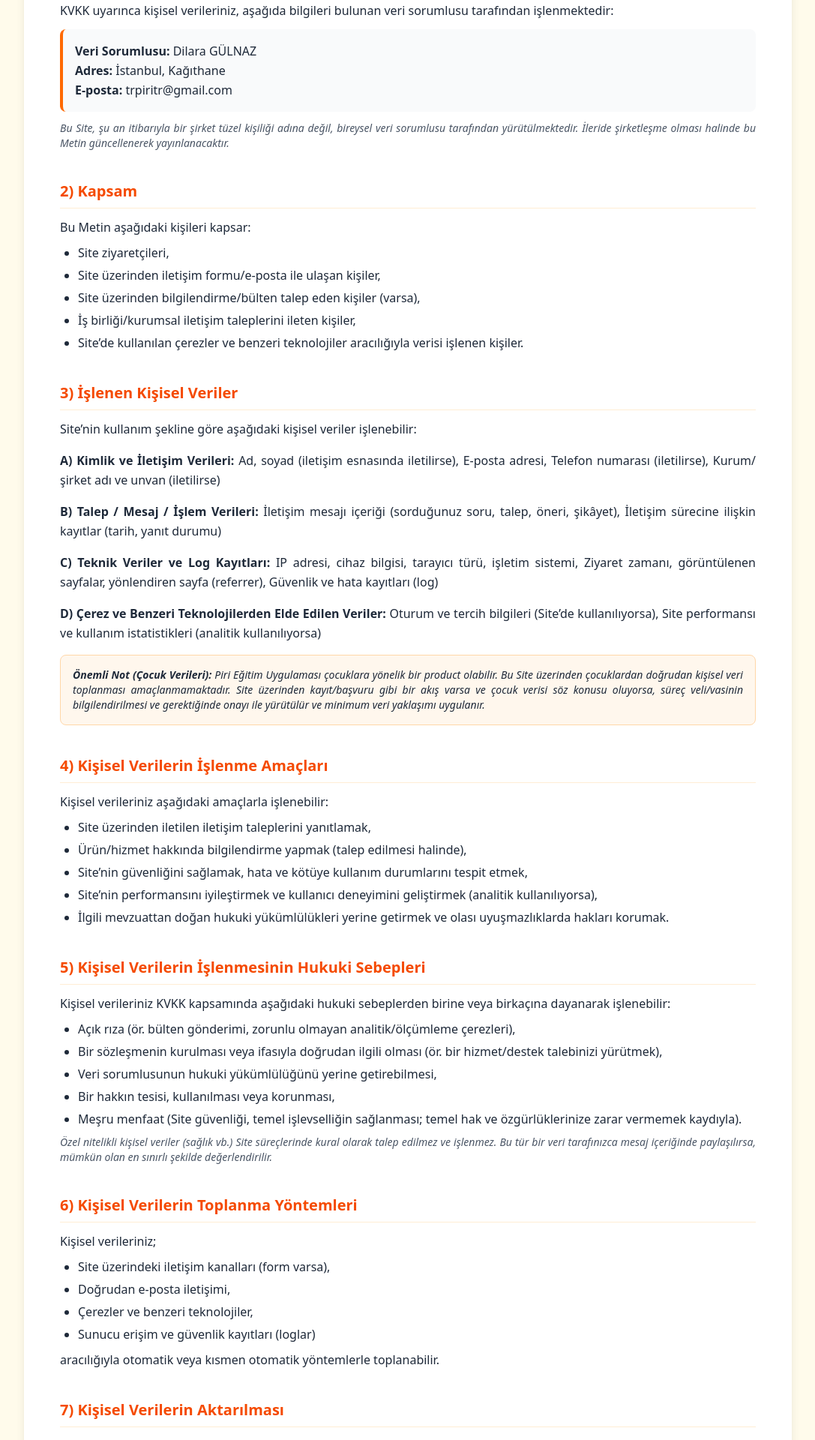
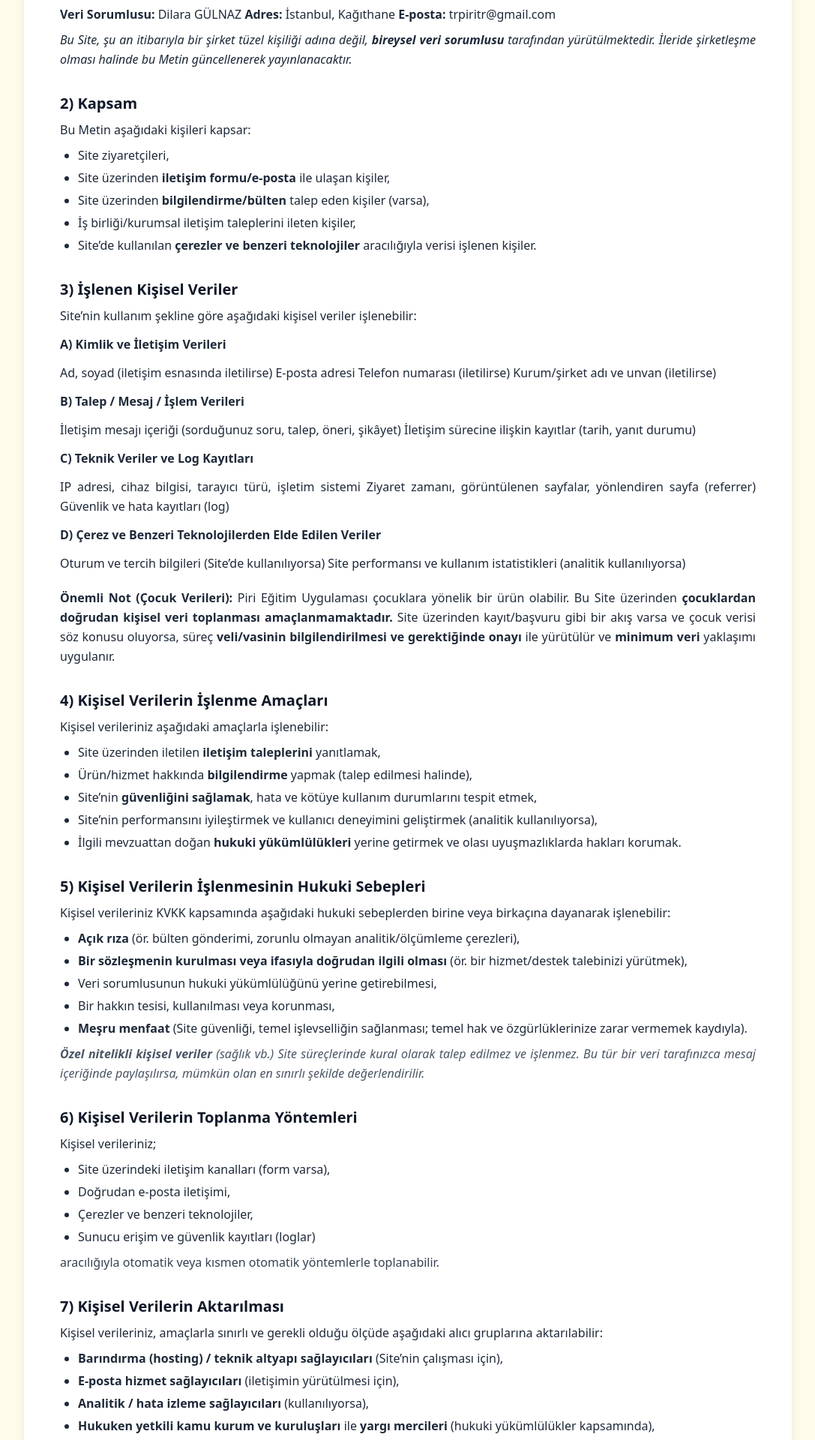
Before and after one commit to gmzseverr/piri-academy, a React (Vite) app: page /privacy in a window 1280 px wide. Shown: the part 620-2540 px from the top of the page at 75% size, without its empty margins (96-1183 px from the left). Built offline with nearby package versions, Linux system fonts and the light colour scheme; a web font is replaced by a local one.

Commit message:
privacy last

```diff
--- a/src/components/Privacy.jsx
+++ b/src/components/Privacy.jsx
@@ -18,7 +18,7 @@ const Privacy = () => {
             PİRİ EĞİTİM UYGULAMASI <br className="hidden md:block"/>
             WEB SİTESİ GİZLİLİK POLİTİKASI VE KVKK AYDINLATMA METNİ
           </h1>
-          <p className="text-gray-600 font-semibold bg-orange-100 inline-block px-4 py-1 rounded-full text-sm">
+          <p className="text-gray-600 font-semibold text-sm">
             Son Güncelleme Tarihi: 27.01.2026
           </p>
         </motion.div>
@@ -30,82 +30,89 @@ const Privacy = () => {
           animate={{ opacity: 1 }}
           transition={{ delay: 0.3 }}
         >
-          <p className="mb-8 font-medium">
+          <p className="mb-6">
             Bu Gizlilik Politikası ve Kişisel Verilerin Korunması Hakkında Aydınlatma Metni (“Metin”), <strong>Piri Eğitim Uygulaması</strong> ile ilgili bilgilendirme yapılan web sitesini (“Site”) ziyaret eden, Site üzerinden iletişime geçen veya Site’de sunulan hizmetlerden yararlanan kişilerin kişisel verilerinin işlenmesine ilişkin esasları açıklar. Metin, <strong>6698 sayılı Kişisel Verilerin Korunması Kanunu (“KVKK”)</strong> ve ilgili mevzuata uygun olarak hazırlanmıştır.
           </p>
 
-          <div className="space-y-10">
-
-            {/* 1. Veri Sorumlusu */}
+          <div className="space-y-8">
+            {/* 1 */}
             <section>
-              <h2 className="text-xl font-bold text-orange-600 mb-3 border-b border-orange-100 pb-2">1) Veri Sorumlusu</h2>
+              <h2 className="text-xl font-bold text-gray-900 mb-2">1) Veri Sorumlusu</h2>
               <p>KVKK uyarınca kişisel verileriniz, aşağıda bilgileri bulunan veri sorumlusu tarafından işlenmektedir:</p>
-              <div className="mt-3 bg-gray-50 p-4 rounded-lg border-l-4 border-orange-500">
-                <p><strong>Veri Sorumlusu:</strong> Dilara GÜLNAZ</p>
-                <p><strong>Adres:</strong> İstanbul, Kağıthane</p>
-                <p><strong>E-posta:</strong> trpiritr@gmail.com</p>
-              </div>
-              <p className="mt-3 text-sm italic text-gray-600">Bu Site, şu an itibarıyla bir şirket tüzel kişiliği adına değil, bireysel veri sorumlusu tarafından yürütülmektedir. İleride şirketleşme olması halinde bu Metin güncellenerek yayınlanacaktır.</p>
+              <p className="mt-2">
+                <strong>Veri Sorumlusu:</strong> Dilara GÜLNAZ <strong>Adres:</strong> İstanbul, Kağıthane <strong>E-posta:</strong> trpiritr@gmail.com
+              </p>
+              <p className="mt-2 italic">
+                Bu Site, şu an itibarıyla bir şirket tüzel kişiliği adına değil, <strong>bireysel veri sorumlusu</strong> tarafından yürütülmektedir. İleride şirketleşme olması halinde bu Metin güncellenerek yayınlanacaktır.
+              </p>
             </section>
 
-            {/* 2. Kapsam */}
+            {/* 2 */}
             <section>
-              <h2 className="text-xl font-bold text-orange-600 mb-3 border-b border-orange-100 pb-2">2) Kapsam</h2>
+              <h2 className="text-xl font-bold text-gray-900 mb-2">2) Kapsam</h2>
               <p>Bu Metin aşağıdaki kişileri kapsar:</p>
               <ul className="list-disc ml-6 mt-2 space-y-1">
                 <li>Site ziyaretçileri,</li>
-                <li>Site üzerinden iletişim formu/e-posta ile ulaşan kişiler,</li>
-                <li>Site üzerinden bilgilendirme/bülten talep eden kişiler (varsa),</li>
+                <li>Site üzerinden <strong>iletişim formu/e-posta</strong> ile ulaşan kişiler,</li>
+                <li>Site üzerinden <strong>bilgilendirme/bülten</strong> talep eden kişiler (varsa),</li>
                 <li>İş birliği/kurumsal iletişim taleplerini ileten kişiler,</li>
-                <li>Site’de kullanılan çerezler ve benzeri teknolojiler aracılığıyla verisi işlenen kişiler.</li>
+                <li>Site’de kullanılan <strong>çerezler ve benzeri teknolojiler</strong> aracılığıyla verisi işlenen kişiler.</li>
               </ul>
             </section>
 
-            {/* 3. İşlenen Kişisel Veriler */}
+            {/* 3 */}
             <section>
-              <h2 className="text-xl font-bold text-orange-600 mb-3 border-b border-orange-100 pb-2">3) İşlenen Kişisel Veriler</h2>
+              <h2 className="text-xl font-bold text-gray-900 mb-2">3) İşlenen Kişisel Veriler</h2>
               <p>Site’nin kullanım şekline göre aşağıdaki kişisel veriler işlenebilir:</p>
-              <div className="mt-4 space-y-4">
-                <p><strong>A) Kimlik ve İletişim Verileri:</strong> Ad, soyad (iletişim esnasında iletilirse), E-posta adresi, Telefon numarası (iletilirse), Kurum/şirket adı ve unvan (iletilirse)</p>
-                <p><strong>B) Talep / Mesaj / İşlem Verileri:</strong> İletişim mesajı içeriği (sorduğunuz soru, talep, öneri, şikâyet), İletişim sürecine ilişkin kayıtlar (tarih, yanıt durumu)</p>
-                <p><strong>C) Teknik Veriler ve Log Kayıtları:</strong> IP adresi, cihaz bilgisi, tarayıcı türü, işletim sistemi, Ziyaret zamanı, görüntülenen sayfalar, yönlendiren sayfa (referrer), Güvenlik ve hata kayıtları (log)</p>
-                <p><strong>D) Çerez ve Benzeri Teknolojilerden Elde Edilen Veriler:</strong> Oturum ve tercih bilgileri (Site’de kullanılıyorsa), Site performansı ve kullanım istatistikleri (analitik kullanılıyorsa)</p>
-                <p className="bg-orange-50 p-4 rounded-lg border border-orange-200 text-sm italic">
-                  <strong>Önemli Not (Çocuk Verileri):</strong> Piri Eğitim Uygulaması çocuklara yönelik bir product olabilir. Bu Site üzerinden çocuklardan doğrudan kişisel veri toplanması amaçlanmamaktadır. Site üzerinden kayıt/başvuru gibi bir akış varsa ve çocuk verisi söz konusu oluyorsa, süreç veli/vasinin bilgilendirilmesi ve gerektiğinde onayı ile yürütülür ve minimum veri yaklaşımı uygulanır.
+              <div className="mt-3 space-y-3">
+                <p><strong>A) Kimlik ve İletişim Verileri</strong></p>
+                <p>Ad, soyad (iletişim esnasında iletilirse) E-posta adresi Telefon numarası (iletilirse) Kurum/şirket adı ve unvan (iletilirse)</p>
+
+                <p><strong>B) Talep / Mesaj / İşlem Verileri</strong></p>
+                <p>İletişim mesajı içeriği (sorduğunuz soru, talep, öneri, şikâyet) İletişim sürecine ilişkin kayıtlar (tarih, yanıt durumu)</p>
+
+                <p><strong>C) Teknik Veriler ve Log Kayıtları</strong></p>
+                <p>IP adresi, cihaz bilgisi, tarayıcı türü, işletim sistemi Ziyaret zamanı, görüntülenen sayfalar, yönlendiren sayfa (referrer) Güvenlik ve hata kayıtları (log)</p>
+
+                <p><strong>D) Çerez ve Benzeri Teknolojilerden Elde Edilen Veriler</strong></p>
+                <p>Oturum ve tercih bilgileri (Site’de kullanılıyorsa) Site performansı ve kullanım istatistikleri (analitik kullanılıyorsa)</p>
+
+                <p className="pt-2">
+                  <strong>Önemli Not (Çocuk Verileri):</strong> Piri Eğitim Uygulaması çocuklara yönelik bir ürün olabilir. Bu Site üzerinden <strong>çocuklardan doğrudan kişisel veri toplanması amaçlanmamaktadır.</strong> Site üzerinden kayıt/başvuru gibi bir akış varsa ve çocuk verisi söz konusu oluyorsa, süreç <strong>veli/vasinin bilgilendirilmesi ve gerektiğinde onayı</strong> ile yürütülür ve <strong>minimum veri</strong> yaklaşımı uygulanır.
                 </p>
               </div>
             </section>
 
-            {/* 4. İşlenme Amaçları */}
+            {/* 4 */}
             <section>
-              <h2 className="text-xl font-bold text-orange-600 mb-3 border-b border-orange-100 pb-2">4) Kişisel Verilerin İşlenme Amaçları</h2>
+              <h2 className="text-xl font-bold text-gray-900 mb-2">4) Kişisel Verilerin İşlenme Amaçları</h2>
               <p>Kişisel verileriniz aşağıdaki amaçlarla işlenebilir:</p>
               <ul className="list-disc ml-6 mt-2 space-y-1">
-                <li>Site üzerinden iletilen iletişim taleplerini yanıtlamak,</li>
-                <li>Ürün/hizmet hakkında bilgilendirme yapmak (talep edilmesi halinde),</li>
-                <li>Site’nin güvenliğini sağlamak, hata ve kötüye kullanım durumlarını tespit etmek,</li>
+                <li>Site üzerinden iletilen <strong>iletişim taleplerini</strong> yanıtlamak,</li>
+                <li>Ürün/hizmet hakkında <strong>bilgilendirme</strong> yapmak (talep edilmesi halinde),</li>
+                <li>Site’nin <strong>güvenliğini sağlamak</strong>, hata ve kötüye kullanım durumlarını tespit etmek,</li>
                 <li>Site’nin performansını iyileştirmek ve kullanıcı deneyimini geliştirmek (analitik kullanılıyorsa),</li>
-                <li>İlgili mevzuattan doğan hukuki yükümlülükleri yerine getirmek ve olası uyuşmazlıklarda hakları korumak.</li>
+                <li>İlgili mevzuattan doğan <strong>hukuki yükümlülükleri</strong> yerine getirmek ve olası uyuşmazlıklarda hakları korumak.</li>
               </ul>
             </section>
 
-            {/* 5. Hukuki Sebepler */}
+            {/* 5 */}
             <section>
-              <h2 className="text-xl font-bold text-orange-600 mb-3 border-b border-orange-100 pb-2">5) Kişisel Verilerin İşlenmesinin Hukuki Sebepleri</h2>
+              <h2 className="text-xl font-bold text-gray-900 mb-2">5) Kişisel Verilerin İşlenmesinin Hukuki Sebepleri</h2>
               <p>Kişisel verileriniz KVKK kapsamında aşağıdaki hukuki sebeplerden birine veya birkaçına dayanarak işlenebilir:</p>
               <ul className="list-disc ml-6 mt-2 space-y-1">
-                <li>Açık rıza (ör. bülten gönderimi, zorunlu olmayan analitik/ölçümleme çerezleri),</li>
-                <li>Bir sözleşmenin kurulması veya ifasıyla doğrudan ilgili olması (ör. bir hizmet/destek talebinizi yürütmek),</li>
+                <li><strong>Açık rıza</strong> (ör. bülten gönderimi, zorunlu olmayan analitik/ölçümleme çerezleri),</li>
+                <li><strong>Bir sözleşmenin kurulması veya ifasıyla doğrudan ilgili olması</strong> (ör. bir hizmet/destek talebinizi yürütmek),</li>
                 <li>Veri sorumlusunun hukuki yükümlülüğünü yerine getirebilmesi,</li>
                 <li>Bir hakkın tesisi, kullanılması veya korunması,</li>
-                <li>Meşru menfaat (Site güvenliği, temel işlevselliğin sağlanması; temel hak ve özgürlüklerinize zarar vermemek kaydıyla).</li>
+                <li><strong>Meşru menfaat</strong> (Site güvenliği, temel işlevselliğin sağlanması; temel hak ve özgürlüklerinize zarar vermemek kaydıyla).</li>
               </ul>
-              <p className="mt-2 text-sm italic text-gray-600">Özel nitelikli kişisel veriler (sağlık vb.) Site süreçlerinde kural olarak talep edilmez ve işlenmez. Bu tür bir veri tarafınızca mesaj içeriğinde paylaşılırsa, mümkün olan en sınırlı şekilde değerlendirilir.</p>
+              <p className="mt-2 italic text-gray-600"><strong>Özel nitelikli kişisel veriler</strong> (sağlık vb.) Site süreçlerinde kural olarak talep edilmez ve işlenmez. Bu tür bir veri tarafınızca mesaj içeriğinde paylaşılırsa, mümkün olan en sınırlı şekilde değerlendirilir.</p>
             </section>
 
-            {/* 6. Toplanma Yöntemleri */}
+            {/* 6 */}
             <section>
-              <h2 className="text-xl font-bold text-orange-600 mb-3 border-b border-orange-100 pb-2">6) Kişisel Verilerin Toplanma Yöntemleri</h2>
+              <h2 className="text-xl font-bold text-gray-900 mb-2">6) Kişisel Verilerin Toplanma Yöntemleri</h2>
               <p>Kişisel verileriniz;</p>
               <ul className="list-disc ml-6 mt-2 space-y-1">
                 <li>Site üzerindeki iletişim kanalları (form varsa),</li>
@@ -113,58 +120,57 @@ const Privacy = () => {
                 <li>Çerezler ve benzeri teknolojiler,</li>
                 <li>Sunucu erişim ve güvenlik kayıtları (loglar)</li>
               </ul>
-              <p className="mt-2">aracılığıyla otomatik veya kısmen otomatik yöntemlerle toplanabilir.</p>
+              <p className="mt-2 text-gray-700 font-medium">aracılığıyla otomatik veya kısmen otomatik yöntemlerle toplanabilir.</p>
             </section>
 
-            {/* 7. Aktarılma */}
+            {/* 7 */}
             <section>
-              <h2 className="text-xl font-bold text-orange-600 mb-3 border-b border-orange-100 pb-2">7) Kişisel Verilerin Aktarılması</h2>
+              <h2 className="text-xl font-bold text-gray-900 mb-2">7) Kişisel Verilerin Aktarılması</h2>
               <p>Kişisel verileriniz, amaçlarla sınırlı ve gerekli olduğu ölçüde aşağıdaki alıcı gruplarına aktarılabilir:</p>
               <ul className="list-disc ml-6 mt-2 space-y-1">
-                <li>Barındırma (hosting) / teknik altyapı sağlayıcıları (Site’nin çalışması için),</li>
-                <li>E-posta hizmet sağlayıcıları (iletişimin yürütülmesi için),</li>
-                <li>Analitik / hata izleme sağlayıcıları (kullanılıyorsa),</li>
-                <li>Hukuken yetkili kamu kurum ve kuruluşları ile yargı mercileri (hukuki yükümlülükler kapsamında),</li>
-                <li>Gerektiğinde danışmanlar (hukuk/bilgi güvenliği vb. – gizlilik yükümlülükleriyle).</li>
+                <li><strong>Barındırma (hosting) / teknik altyapı sağlayıcıları</strong> (Site’nin çalışması için),</li>
+                <li><strong>E-posta hizmet sağlayıcıları</strong> (iletişimin yürütülmesi için),</li>
+                <li><strong>Analitik / hata izleme sağlayıcıları</strong> (kullanılıyorsa),</li>
+                <li><strong>Hukuken yetkili kamu kurum ve kuruluşları</strong> ile <strong>yargı mercileri</strong> (hukuki yükümlülükler kapsamında),</li>
+                <li>Gerektiğinde <strong>danışmanlar</strong> (hukuk/bilgi güvenliği vb. – gizlilik yükümlülükleriyle).</li>
               </ul>
             </section>
 
-            {/* 8. Yurt Dışı */}
+            {/* 8 */}
             <section>
-              <h2 className="text-xl font-bold text-orange-600 mb-3 border-b border-orange-100 pb-2">8) Yurt Dışına Veri Aktarımı</h2>
-              <p>Site altyapısı, e-posta hizmetleri veya kullanılan üçüncü taraf teknolojiler nedeniyle kişisel verileriniz yurt dışına aktarılabilir. Böyle bir durumda, ilgili mevzuat kapsamında gerekli bilgilendirme yapılır ve gerekiyorsa uygun hukuki mekanizmalar işletilir.</p>
+              <h2 className="text-xl font-bold text-gray-900 mb-2">8) Yurt Dışına Veri Aktarımı</h2>
+              <p>Site altyapısı, e-posta hizmetleri veya kullanılan üçüncü taraf teknolojiler nedeniyle kişisel verileriniz <strong>yurt dışına aktarılabilir.</strong> Böyle bir durumda, ilgili mevzuat kapsamında gerekli bilgilendirme yapılır ve gerekiyorsa uygun hukuki mekanizmalar işletilir.</p>
             </section>
 
-            {/* 9. Saklama Süreleri */}
+            {/* 9 */}
             <section>
-              <h2 className="text-xl font-bold text-orange-600 mb-3 border-b border-orange-100 pb-2">9) Saklama Süreleri</h2>
-              <p>Kişisel verileriniz, işleme amacının gerektirdiği süre boyunca saklanır; süre sonunda silinir, yok edilir veya anonim hale getirilir.</p>
-              <div className="mt-3 p-4 bg-gray-50 rounded-lg">
-                <p><strong>Bu Site özelinde genel saklama yaklaşımı:</strong></p>
-                <ul className="list-disc ml-6">
-                  <li>İletişim talepleri ve yazışmalar: 1 yıl</li>
-                  <li>Güvenlik ve hata logları: 6 ay – 12 ay</li>
-                  <li>Bülten/duyuru aboneliği (varsa): abonelik sürdüğü müddetçe; iptal sonrası en fazla 3 ay</li>
-                </ul>
-                <p className="mt-2 text-xs">Mevzuatın daha uzun süre öngördüğü hallerde ilgili süreler uygulanabilir.</p>
-              </div>
+              <h2 className="text-xl font-bold text-gray-900 mb-2">9) Saklama Süreleri</h2>
+              <p>Kişisel verileriniz, işleme amacının gerektirdiği süre boyunca saklanır; süre sonunda <strong>silinir, yok edilir veya anonim hale getirilir.</strong></p>
+              <p className="mt-2 font-medium">Bu Site özelinde genel saklama yaklaşımı:</p>
+              <ul className="list-disc ml-6 mt-1 space-y-1">
+                <li><strong>İletişim talepleri ve yazışmalar:</strong> 1 yıl</li>
+                <li><strong>Güvenlik ve hata logları:</strong> 6 ay – 12 ay</li>
+                <li><strong>Bülten/duyuru aboneliği (varsa):</strong> abonelik sürdüğü müddetçe; iptal sonrası en fazla 3 ay</li>
+              </ul>
+              <p className="mt-2 text-sm italic">Mevzuatın daha uzun süre öngördüğü hallerde ilgili süreler uygulanabilir.</p>
             </section>
 
-            {/* 10. Çerezler */}
+            {/* 10 */}
             <section>
-              <h2 className="text-xl font-bold text-orange-600 mb-3 border-b border-orange-100 pb-2">10) Çerez (Cookie) ve Benzeri Teknolojiler</h2>
+              <h2 className="text-xl font-bold text-gray-900 mb-2">10) Çerez (Cookie) ve Benzeri Teknolojiler</h2>
               <p>Site’de aşağıdaki çerez türleri kullanılabilir:</p>
-              <ul className="list-disc ml-6 mt-2 space-y-2">
-                <li><strong>Zorunlu Çerezler:</strong> Site’nin güvenli şekilde çalışması ve temel fonksiyonların sağlanması için gereklidir.</li>
-                <li><strong>Tercih/İşlevsellik Çerezleri (kullanılıyorsa):</strong> Dil/oturum gibi tercihleri hatırlamak için kullanılabilir.</li>
-                <li><strong>Analitik/Performans Çerezleri (kullanılıyorsa):</strong> Site trafiğini ve kullanımını istatistiksel olarak ölçerek Site’yi geliştirmeye yardımcı olur. Bu tür çerezler, mümkün olduğunda açık rıza ile çalıştırılır.</li>
-              </ul>
+              <p className="mt-2"><strong>Zorunlu Çerezler</strong></p>
+              <p>Site’nin güvenli şekilde çalışması ve temel fonksiyonların sağlanması için gereklidir.</p>
+              <p className="mt-2"><strong>Tercih/İşlevsellik Çerezleri (kullanılıyorsa)</strong></p>
+              <p>Dil/oturum gibi tercihleri hatırlamak için kullanılabilir.</p>
+              <p className="mt-2"><strong>Analitik/Performans Çerezleri (kullanılıyorsa)</strong></p>
+              <p>Site trafiğini ve kullanımını istatistiksel olarak ölçerek Site’yi geliştirmeye yardımcı olur. Bu tür çerezler, mümkün olduğunda <strong>açık rıza</strong> ile çalıştırılır.</p>
               <p className="mt-3">Çerez tercihlerinizi tarayıcı ayarlarınız üzerinden her zaman yönetebilir; çerezleri silebilir veya engelleyebilirsiniz. Çerezleri engellemeniz halinde Site’nin bazı işlevleri kısmen çalışmayabilir.</p>
             </section>
 
-            {/* 11. Veri Güvenliği */}
+            {/* 11 */}
             <section>
-              <h2 className="text-xl font-bold text-orange-600 mb-3 border-b border-orange-100 pb-2">11) Veri Güvenliği</h2>
+              <h2 className="text-xl font-bold text-gray-900 mb-2">11) Veri Güvenliği</h2>
               <p>Kişisel verilerinizin güvenliği için uygun teknik ve idari tedbirler uygulanır. Bunlara örnek olarak:</p>
               <ul className="list-disc ml-6 mt-2 space-y-1">
                 <li>Yetkisiz erişimi önlemeye yönelik erişim kontrolleri,</li>
@@ -174,9 +180,9 @@ const Privacy = () => {
               </ul>
             </section>
 
-            {/* 12. Haklar */}
+            {/* 12 */}
             <section>
-              <h2 className="text-xl font-bold text-orange-600 mb-3 border-b border-orange-100 pb-2">12) KVKK Kapsamında Haklarınız</h2>
+              <h2 className="text-xl font-bold text-gray-900 mb-2">12) KVKK Kapsamında Haklarınız</h2>
               <p>KVKK uyarınca ilgili kişi olarak;</p>
               <ul className="list-disc ml-6 mt-2 space-y-1">
                 <li>Kişisel verilerinizin işlenip işlenmediğini öğrenme,</li>
@@ -191,30 +197,28 @@ const Privacy = () => {
               </ul>
             </section>
 
-            {/* 13. Başvuru */}
+            {/* 13 */}
             <section>
-              <h2 className="text-xl font-bold text-orange-600 mb-3 border-b border-orange-100 pb-2">13) Başvuru (İletişim) Yöntemi</h2>
+              <h2 className="text-xl font-bold text-gray-900 mb-2">13) Başvuru (İletişim) Yöntemi</h2>
               <p>KVKK kapsamındaki taleplerinizi <strong>trpiritr@gmail.com</strong> adresine e-posta göndererek iletebilirsiniz. Başvurularınız mevzuatta öngörülen sürelerde değerlendirilir. Gerekli durumlarda kimlik doğrulaması için ek bilgi/belge istenebilir.</p>
             </section>
 
-            {/* 14. Üçüncü Taraf */}
+            {/* 14 */}
             <section>
-              <h2 className="text-xl font-bold text-orange-600 mb-3 border-b border-orange-100 pb-2">14) Üçüncü Taraf Bağlantılar</h2>
+              <h2 className="text-xl font-bold text-gray-900 mb-2">14) Üçüncü Taraf Bağlantılar</h2>
               <p>Site’de üçüncü taraf web sitelerine yönlendiren bağlantılar bulunabilir. Bu sitelerin gizlilik uygulamalarından veri sorumlusu sorumlu değildir. Üçüncü taraf sitelerin kendi gizlilik politikalarını incelemeniz önerilir.</p>
             </section>
 
-            {/* 15. Değişiklik */}
+            {/* 15 */}
             <section>
-              <h2 className="text-xl font-bold text-orange-600 mb-3 border-b border-orange-100 pb-2">15) Metinde Değişiklik</h2>
+              <h2 className="text-xl font-bold text-gray-900 mb-2">15) Metinde Değişiklik</h2>
               <p>Bu Metin, mevzuat ve süreçlerdeki değişikliklere göre güncellenebilir. Güncellenen metin Site’de yayımlandığı tarihte yürürlüğe girer.</p>
             </section>
 
-            {/* İletişim Alt Alan */}
-            <section className="mt-12 pt-8 border-t border-gray-200">
-              <h2 className="text-xl font-bold text-gray-800 mb-2">İletişim</h2>
-              <p className="text-lg font-bold text-orange-600">Dilara GÜLNAZ</p>
-              <p>İstanbul, Kağıthane</p>
-              <p className="font-medium">trpiritr@gmail.com</p>
+            {/* İletişim */}
+            <section className="pt-8 border-t border-gray-200">
+              <h2 className="text-xl font-bold text-gray-900 mb-1">İletişim</h2>
+              <p><strong>Dilara GÜLNAZ</strong> İstanbul, Kağıthane <strong>trpiritr@gmail.com</strong></p>
             </section>
 
           </div>
```
